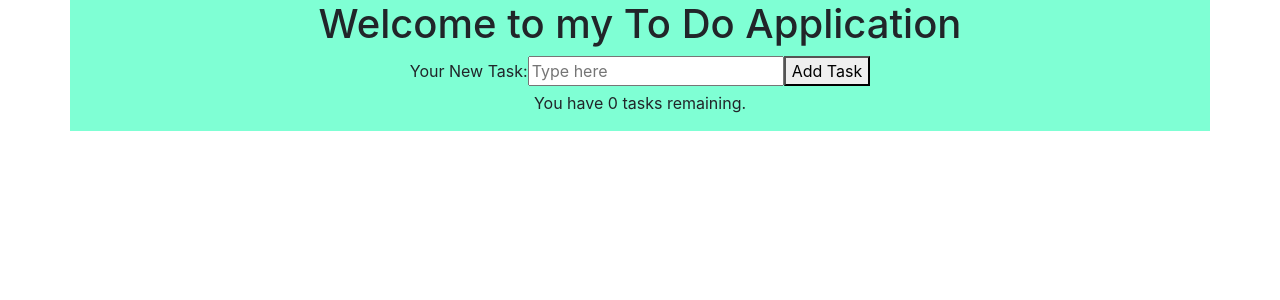
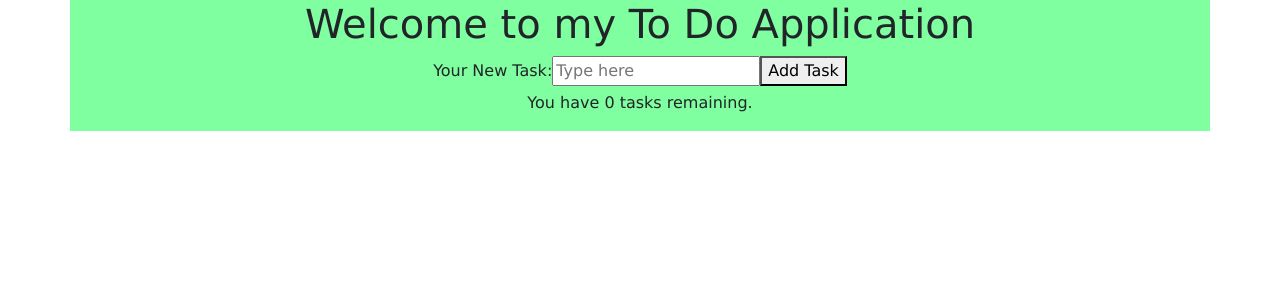
Before and after one commit to Sid44444/todo-app-frontend, a React app: page / in a window 1280 px wide. Shown: the top 300 px of the page. Built offline with nearby package versions, Linux system fonts and the light colour scheme.

Commit message:
Various amendments including AddTask and TaskItem

```diff
--- a/src/App.css
+++ b/src/App.css
@@ -1,11 +1,6 @@
-
-/* .App {
-  text-align: center;
-  background-color: rgb(65, 115, 221); */
-
-/* } */
-
- .centered {
+.centered {
    text-align: center;
-   background-color: aquamarine
+   background-color: rgb(127, 255, 159);
+   font-style: normal;
+   font-family: 'Lucida Sans', 'Lucida Sans Regular', 'Lucida Grande', 'Lucida Sans Unicode', Geneva, Verdana, sans-serif
 };
--- a/src/App.js
+++ b/src/App.js
@@ -16,15 +16,22 @@ class App extends Component {
     //Needs to add the new task (which will be a string) to our task list
     // Make a fresh copy of the task array with slice
     let currentTasks = this.state.tasks;
-    // const taskObject = {task: currentTasks, completed: false};
-    // currentTasks.push(taskObject);
+    const taskObject = { task: taskDescription, completed: false };
+    currentTasks.push(taskObject);
 
-    currentTasks.push(taskDescription);
-
+    //tasks from input line(19) added into array. The new task is pushed into
+    //the array(.push). Then the new array, which has one extra thing in it is set on state.
     this.setState({
       tasks: currentTasks
     });
   }
+
+  deleteTask = (index) => {
+    //this will remove the item from the specific place and update the state.
+    console.log(index)
+
+  }
+
   render() {
     return (
       <div className="container ">
@@ -37,7 +44,7 @@ class App extends Component {
 
         <div className="row">
           <div className="col-12 centered">
-            <AddTask addTaskFunction={this.addTask} />
+            <AddTask addTask={this.addTask} />
           </div>
         </div>
 
@@ -52,8 +59,8 @@ class App extends Component {
         <div className="row">
           <div className="container">
             {
-              this.state.tasks.map(function (item, index) {
-                return <TaskItem taskDescription={item} key={index}  />
+              this.state.tasks.map( (item, index) => {
+                return <TaskItem taskDescription={item} key={index} index={index} deleteTask={this.deleteTask}/>
               })
             }
           </div>
--- a/src/components/AddTask.js
+++ b/src/components/AddTask.js
@@ -20,14 +20,23 @@ class AddTask extends Component {
 
         // Maybe add validation? Should I be allowed to add this task?
         // if (newTask.length > 0)
-        this.props.addTaskFunction(this.state.taskDescription);
+        //this.props.addTaskFunction(this.state.taskDescription);
+
+        const taskDescription = this.state.taskDescription;
+
+        if (taskDescription.length > 0) {
+            this.props.addTask(taskDescription);
+            this.setState({
+                taskDescription: ''
+            });
+        }
     }
 
     render() {
         return (
             <div>
                 <label htmlFor="inputNewTodo">Your New Task:</label>
-                <input placeholder="Type here" type="text" id="inputNewTodo" value={this.state.text} onChange={this.handleChange}></input>
+                <input placeholder="Type here" type="text" id="inputNewTodo" value={this.state.taskDescription} onChange={this.handleChange}></input>
                 <button type="button" onClick={this.handleClick}>
                     Add Task
                 </button>
--- a/src/components/TaskItem.js
+++ b/src/components/TaskItem.js
@@ -1,17 +1,27 @@
 import React from 'react';
 
 class TaskItem extends React.Component {
+
+  handleClick = () => {
+    console.log(this.props.index)
+    //we know the index position and now need to call the deleteTask function.
+    this.props.deleteTask(this.props.index)
+  }
+
   render() {
     return (
       <div className="row">
         <div className="col-sm-12 col-md-8">
-          {this.props.taskDescription}
+          {this.props.taskDescription.task}
         </div>
         <div className="col-sm-6 col-md-2">
           <button type="button">Done</button>
         </div>
         <div className="col-sm-6 col-md-2">
-          <button type="button">Delete</button>
+          <button type="button" onClick={this.handleClick}>
+          Delete
+          </button>
+
         </div>
       </div>
     );
```
